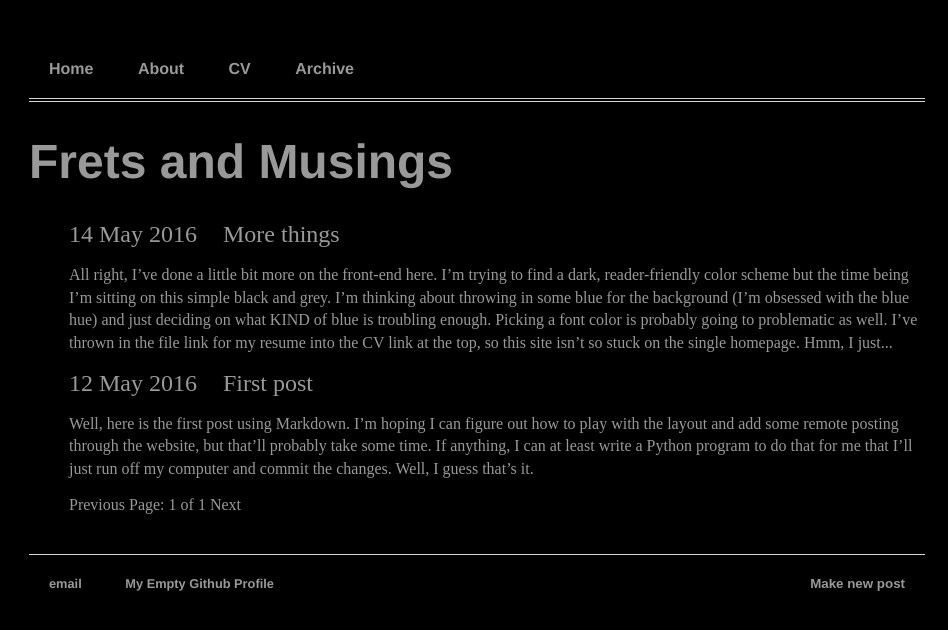
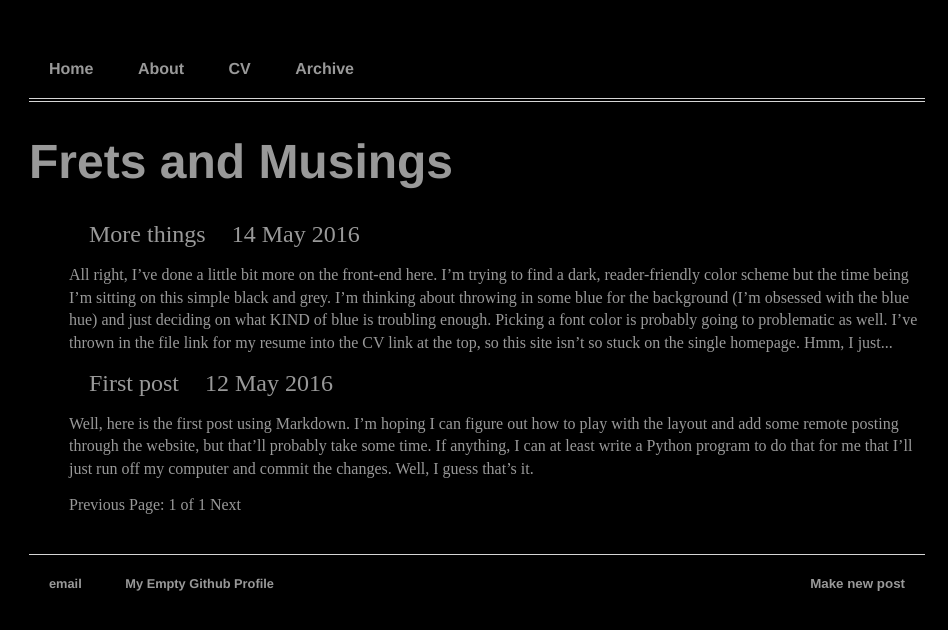
Before and after one commit to rgodinez/rgodinez.github.io, a Jekyll site: the page built from index.html, in a window 1280 px wide. Shown: the top 630 px of the page, without its empty margins (163-1111 px from the left). Built offline with Jekyll 4.4.1, drawn with Linux system fonts in a browser that asks for light colours; the list of posts is cut into pages by our own code; part of the change alters nothing that is shown.

```diff
--- a/index.html
+++ b/index.html
@@ -6,7 +6,7 @@ title: Frets and Musings
 	<ul class="posts">
 		<!-- loops through posts contained in current paginator -->
 		{% for post in paginator.posts %}
-		 <li><span>{{ post.date | date_to_string }}</span> <a href="{{ post.url }}" title="{{ post.title }}">{{ post.title }}</a></li>
+		 <li><a href="{{ post.url }}" title="{{ post.title }}">{{ post.title }}</a> <span>{{ post.date | date_to_string }}</span></li>
 		  <div class="content">
 		 	<p>{{ post.content | strip_html | truncatewords: 100 }}</p>
 		  </div>
```
